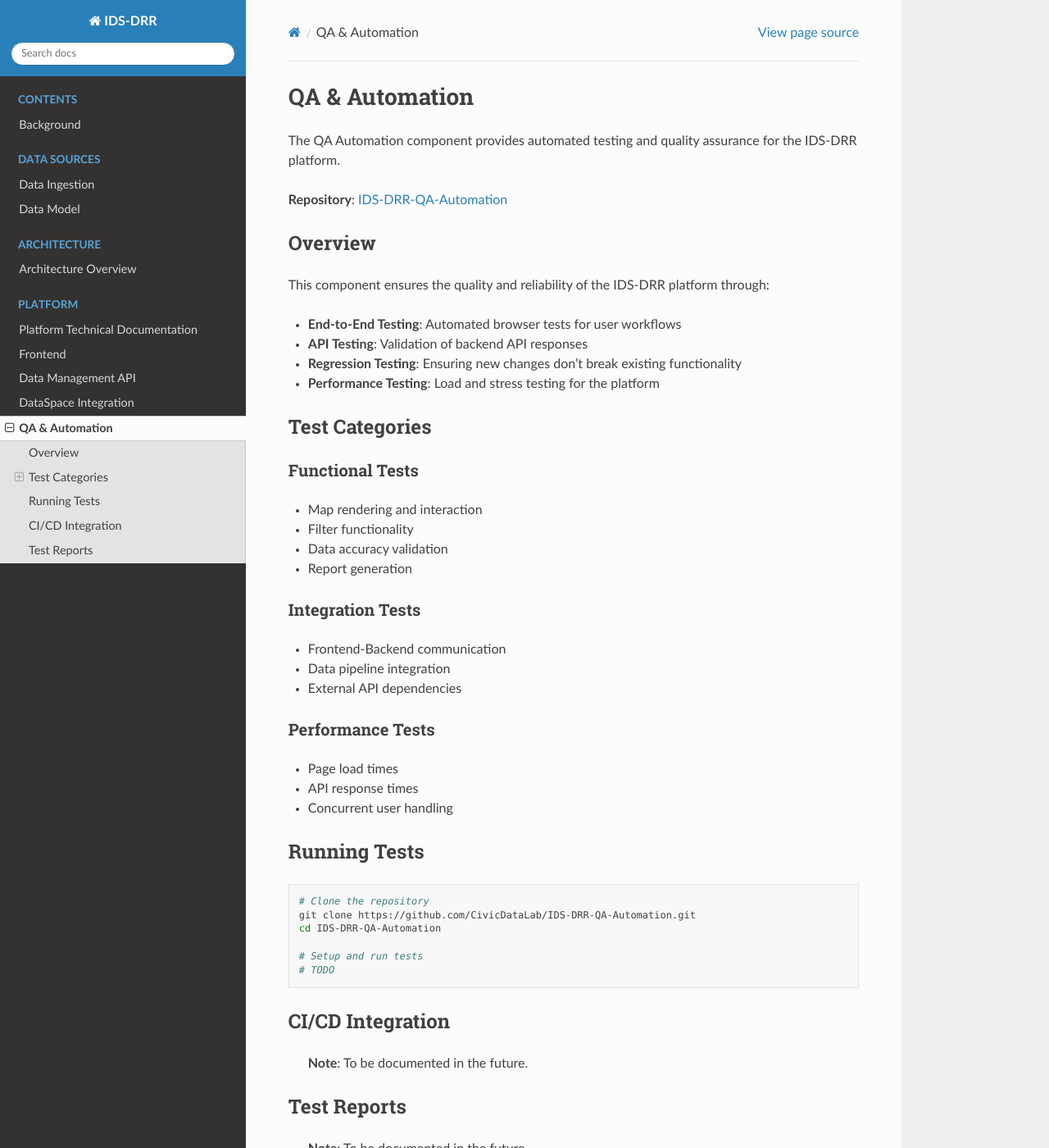
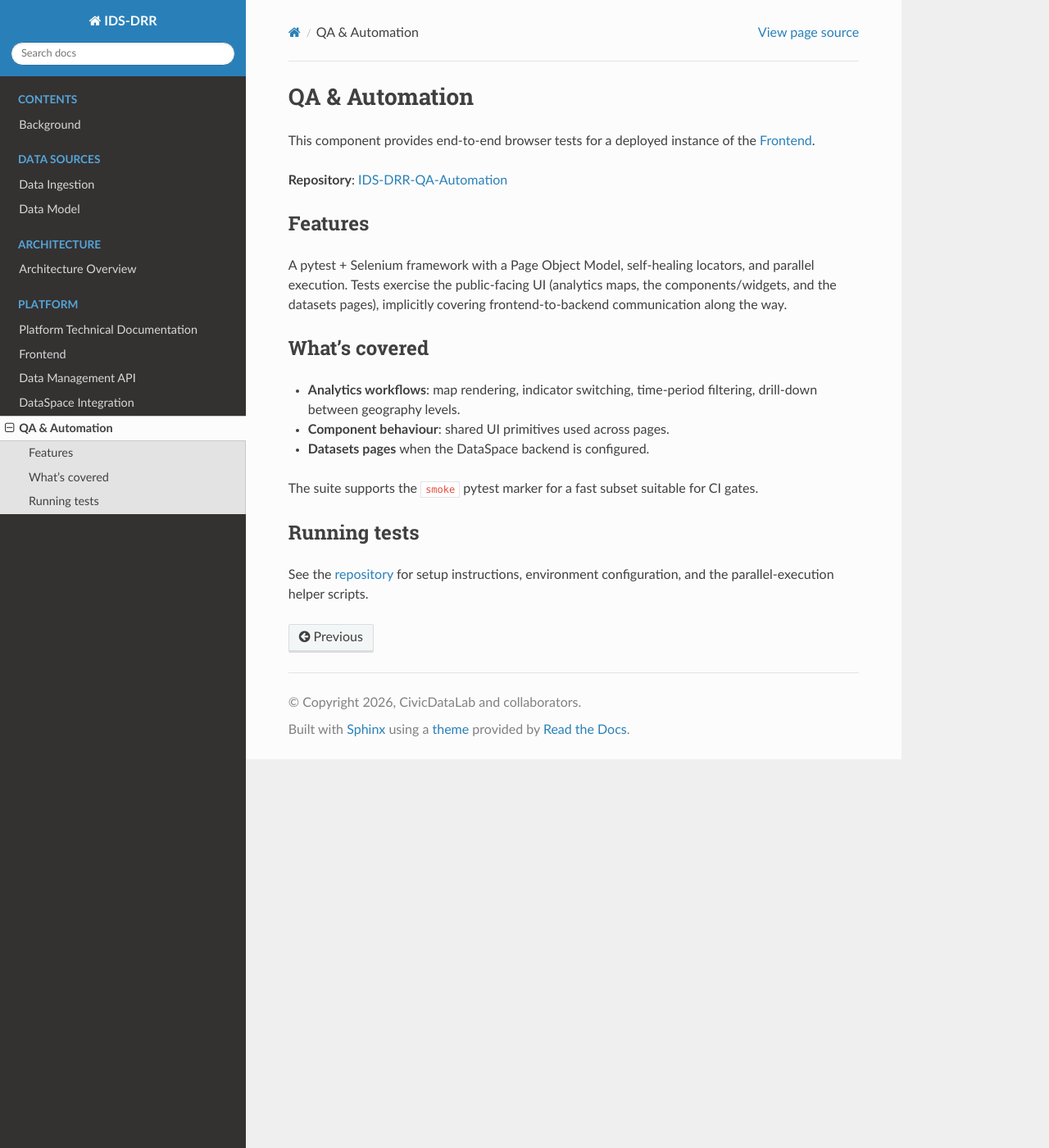
Before and after one commit to CivicDataLab/IDS-DRR, a Sphinx documentation site: the page built from docs/platform/qa-automation.md, in a window 1280 px wide and 1400 px high. Shown: the whole window at 82% size. Built offline with Sphinx 7.4.7 and the Read the Docs theme 3.1.0, drawn with Linux system fonts in a browser that asks for light colours; some of the changed text lies outside the part shown.

Commit message:
docs: Rewrite qa-automation.md for accuracy

````diff
--- a/docs/platform/qa-automation.md
+++ b/docs/platform/qa-automation.md
@@ -1,54 +1,21 @@
 # QA & Automation
 
-The QA Automation component provides automated testing and quality assurance for the IDS-DRR platform.
+This component provides end-to-end browser tests for a deployed instance of the [Frontend](frontend.md).
 
 **Repository**: [IDS-DRR-QA-Automation](https://github.com/CivicDataLab/IDS-DRR-QA-Automation)
 
-## Overview
+## Features
 
-This component ensures the quality and reliability of the IDS-DRR platform through:
+A pytest + Selenium framework with a Page Object Model, self-healing locators, and parallel execution. Tests exercise the public-facing UI (analytics maps, the components/widgets, and the datasets pages), implicitly covering frontend-to-backend communication along the way.
 
-- **End-to-End Testing**: Automated browser tests for user workflows
-- **API Testing**: Validation of backend API responses
-- **Regression Testing**: Ensuring new changes don't break existing functionality
-- **Performance Testing**: Load and stress testing for the platform
+## What's covered
 
-## Test Categories
+- **Analytics workflows**: map rendering, indicator switching, time-period filtering, drill-down between geography levels.
+- **Component behaviour**: shared UI primitives used across pages.
+- **Datasets pages** when the DataSpace backend is configured.
 
-### Functional Tests
+The suite supports the `smoke` pytest marker for a fast subset suitable for CI gates.
 
-- Map rendering and interaction
-- Filter functionality
-- Data accuracy validation
-- Report generation
+## Running tests
 
-### Integration Tests
-
-- Frontend-Backend communication
-- Data pipeline integration
-- External API dependencies
-
-### Performance Tests
-
-- Page load times
-- API response times
-- Concurrent user handling
-
-## Running Tests
-
-```bash
-# Clone the repository
-git clone https://github.com/CivicDataLab/IDS-DRR-QA-Automation.git
-cd IDS-DRR-QA-Automation
-
-# Setup and run tests
-# TODO
-```
-
-## CI/CD Integration
-
-> **Note**: To be documented in the future.
-
-## Test Reports
-
-> **Note**: To be documented in the future.
+See the [repository](https://github.com/CivicDataLab/IDS-DRR-QA-Automation) for setup instructions, environment configuration, and the parallel-execution helper scripts.
````
